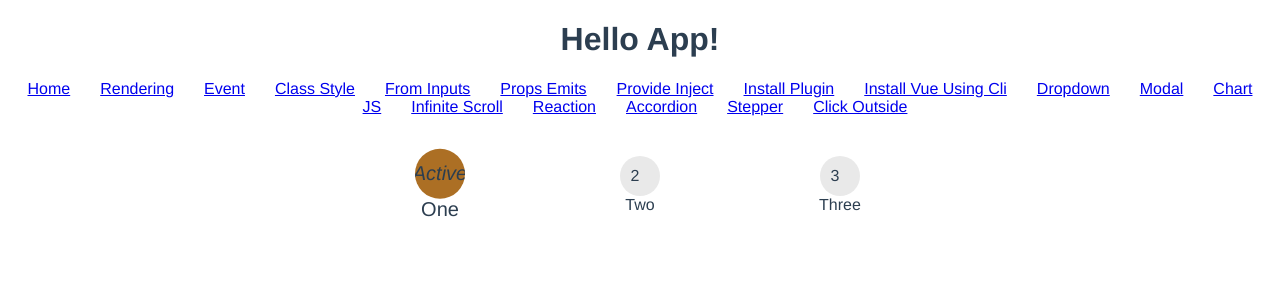
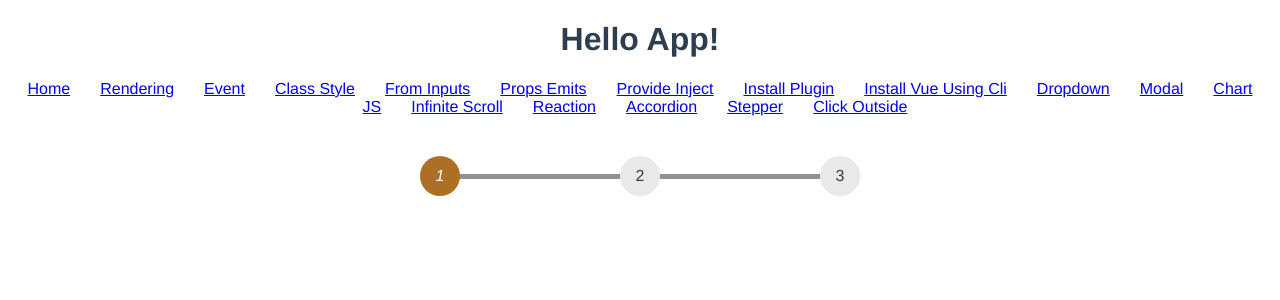
Before and after one commit to Thuta-ctrl/vue-setup, a Vue app: page /stepper in a window 1280 px wide. Shown: the top 300 px of the page. Built offline with nearby package versions, Linux system fonts and the light colour scheme; what vue-easy-lightbox would draw is missing.

Commit message:
stepper ui update
stepper ui update

```diff
--- a/src/components/stepper/custom.vue
+++ b/src/components/stepper/custom.vue
@@ -13,10 +13,9 @@
           :class="stepNumberClasses(i+1)"
         >
           <i v-if="step > i+1">{{ stepItem.name }}</i>
-          <i v-else-if="step === i+1">Active</i>
+          <i v-else-if="step === i+1">{{ stepItem.name }}</i>
           <span v-else>{{ i + 1 }}</span>
         </div>
-        <div class="small">{{ stepItem.name }}</div>
       </div>
     </div>
   </div>
@@ -29,28 +28,21 @@ export default {
     return {
       steps: [
         {
-          name: "One",
-          desc:
-            "Sed ut perspiciatis unde omnis iste natus error sit voluptatem accusantium doloremque laudantium, totam rem aperiam, eaque ipsa quae ab illo inventore veritatis et quasi architecto beatae vitae dicta sunt explicabo.",
-          icon: "fas fa-car",
+          name: "1",
           disabled: false,
           active: true,
         },
         {
-          name: "Two",
-          desc:
-            "Lorem ipsum dolor sit amet, consectetur adipiscing elit, sed do eiusmod tempor incididunt ut labore et dolore magna aliqua. Ut enim ad minim veniam, quis nostrud exercitation ullamco laboris nisi ut aliquip ex ea commodo consequat.",
+          name: "2",
           disabled: false,
           active: false,
         },
         {
-          name: "Three",
-          desc: "Lorem ipsum dolor sit amet, consectetur adipiscing elit.",
-          icon: "fas fa-check",
+          name: "3",
           disabled: false,
           active: false,
           confirm: "Enviar formluario"
-        }
+        },
       ],
       step: 1
     }
@@ -70,61 +62,62 @@ export default {
 </script>
 
 <style scoped>
+span{
+  padding-right: 0;
+}
 .d-stepper {
   padding-top: 40px;
 }
 .d-stepper .d-stepper-header {
-  max-width: 600px;
+  width: 600px;
   margin: 0 auto;
-  position: relative;
-  display: flex;
-  justify-content: space-around;
 }
-
 .step-number {
   background: #E9E9E9;
   border-radius: 50%;
   text-align: center;
   height: 40px;
-  position: relative;
   width: 40px;
   display: flex;
   justify-content: center;
   align-items: center;
   margin: 0 auto;
-  transition: background-color 1s ease;
+  transition: background 1s ease;
+  z-index: 1;
+  cursor: pointer;
 }
-
 .d-stepper .step-number-content {
   transition: all 0.5s ease;
   z-index: 2;
-  width: 68px;
+  width: 33.33%;
+  float: left;
   text-align: center;
-}
-
-.d-stepper .step-number-content div {
-  text-overflow: ellipsis;
-  overflow: hidden;
-  white-space: nowrap;
-}
-.d-stepper .step-number-content.active {
-  transform: scale(1.25);
+  position: relative;
 }
 .step-number.brown {
-  background-color: rgb(172, 111, 36);
+  color: #fff;
+  background: rgb(172, 111, 36);
 }
 .step-number.green {
-  background-color: rgb(134, 216, 10);
+  color: #fff;
+  background: rgb(172, 111, 36);
 }
-.step-number.green::after {
+.step-number::after {
   content: '';
   position: absolute;
-  background: black;
+  background: #919191;
   display: block;
   width: 100%;
   height: 5px;
-  top: 30px;
+  top: 18px;
   left: 50%;
-  z-index: 1;
+  z-index: -1;
+}
+.step-number.green::after{
+  background: red;
+  transition: background 1s ease-in-out;
+}
+.step-number-content:last-child .step-number::after{
+  background: transparent;
 }
 </style>
```
